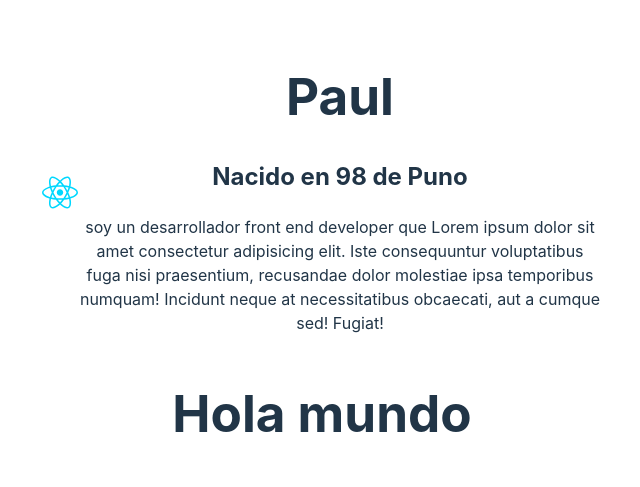
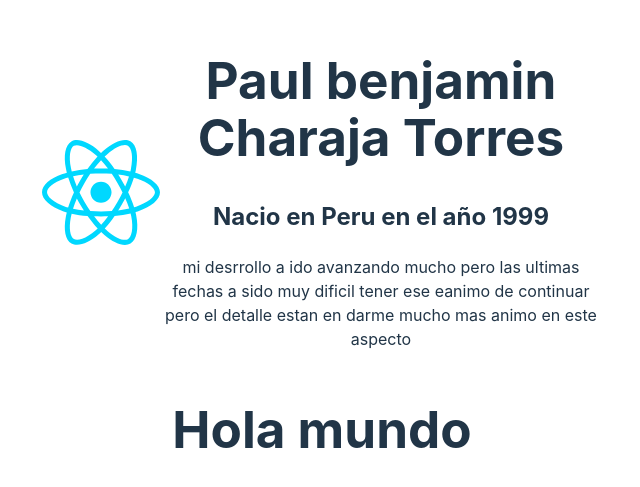
Before and after one commit to ch4r4j4/Dar-project-frontend, a React (Vite) app in the folder dar-front/: page / in a window 1280 px wide. Shown: the part 145-632 px from the top of the page, without its empty margins (318-958 px from the left). Built offline with nearby package versions, Linux system fonts and the light colour scheme.

Commit message:
separando los componentes de las paginas

```diff
--- a/dar-front/src/App.jsx
+++ b/dar-front/src/App.jsx
@@ -16,31 +16,13 @@ function App() {
   };*/
 
   return (
-   /*<div className='firstSection'>
-    <div>
-      <img src={image} alt="logo" />
-    </div>
-    <form /*onSubmit={handleSubmit(onSubmit)}>
-      <div className="form-group">
-        <label htmlFor="email">Email</label>
-        <input
-          type="email"
-          name="email"
-        />
-      </div>
-      <div className="form-group">
-        <label htmlFor="password">Password</label>
-        <input
-          type="password"
-          name="password"
-        />
-      </div>
-      <button type="submit" className="btn btn-primary">Login</button>
-    </form>
-    </div>*/
-    <Testimonio/>
+    <Testimonio
+      nombre = 'Paul benjamin Charaja Torres'
+      lugar = 'Peru'
+      año ='1999'
+      testimonio = 'mi desrrollo a ido avanzando mucho pero las ultimas fechas a sido muy dificil tener ese eanimo de continuar pero el detalle estan en darme mucho mas animo en este aspecto'
+    />
     )
 }
 
 export default App
-/*por el momento nos falta configurar correctamente lo del hook-form*/
--- a/dar-front/src/components/Testimonio.css
+++ b/dar-front/src/components/Testimonio.css
@@ -2,3 +2,8 @@
     width: 560px;
     display: flex;
 }
+
+.logoreact{
+    width: 22em;
+    height: auto;
+}
--- a/dar-front/src/components/Testimonio.jsx
+++ b/dar-front/src/components/Testimonio.jsx
@@ -2,18 +2,17 @@ import React from "react";
 import image from '../assets/react.svg'
 import './Testimonio.css'
 
-export function Testimonio(){
+export function Testimonio(props){
     return(
         <div className="Tarjeta">
-            <img src={image} alt="foto" />
+            <img className="logoreact" src={image} alt="foto" />
             <div className="Info">
-                <h1 className="Nombre">Paul</h1>
-                <h2 className="where">Nacido en 98 de Puno</h2>
-                <p>soy un desarrollador front end developer que Lorem ipsum dolor sit amet consectetur adipisicing elit. Iste consequuntur voluptatibus fuga nisi praesentium, recusandae dolor molestiae ipsa temporibus numquam! Incidunt neque at necessitatibus obcaecati, aut a cumque sed! Fugiat!</p>
+                <h1 className="Nombre">{props.nombre}</h1>
+                <h2 className="where">Nacio en {props.lugar} en el año {props.año}</h2>
+                <p>{props.testimonio}</p>
             </div>
         </div>
     );
 }
 
-
 /*tengo que practicar un poco mas de css*/
```
Also changed, not shown: dar-front/src/components/Login.jsx (added, +31 -0 lines).
